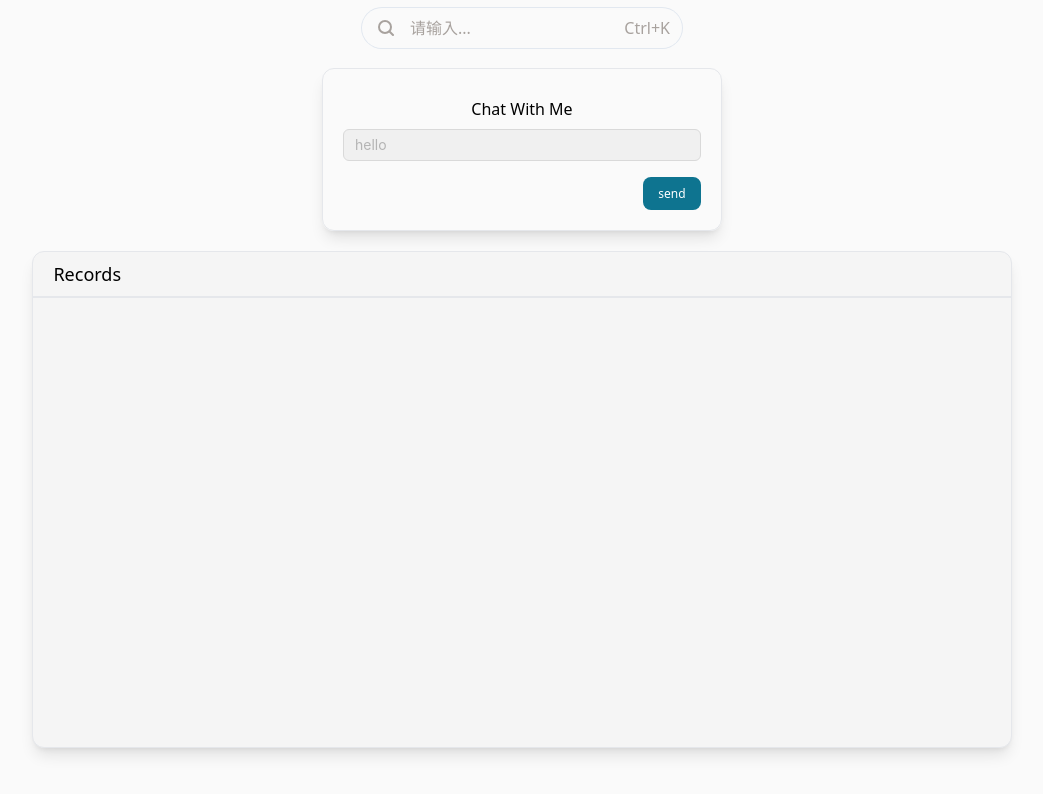
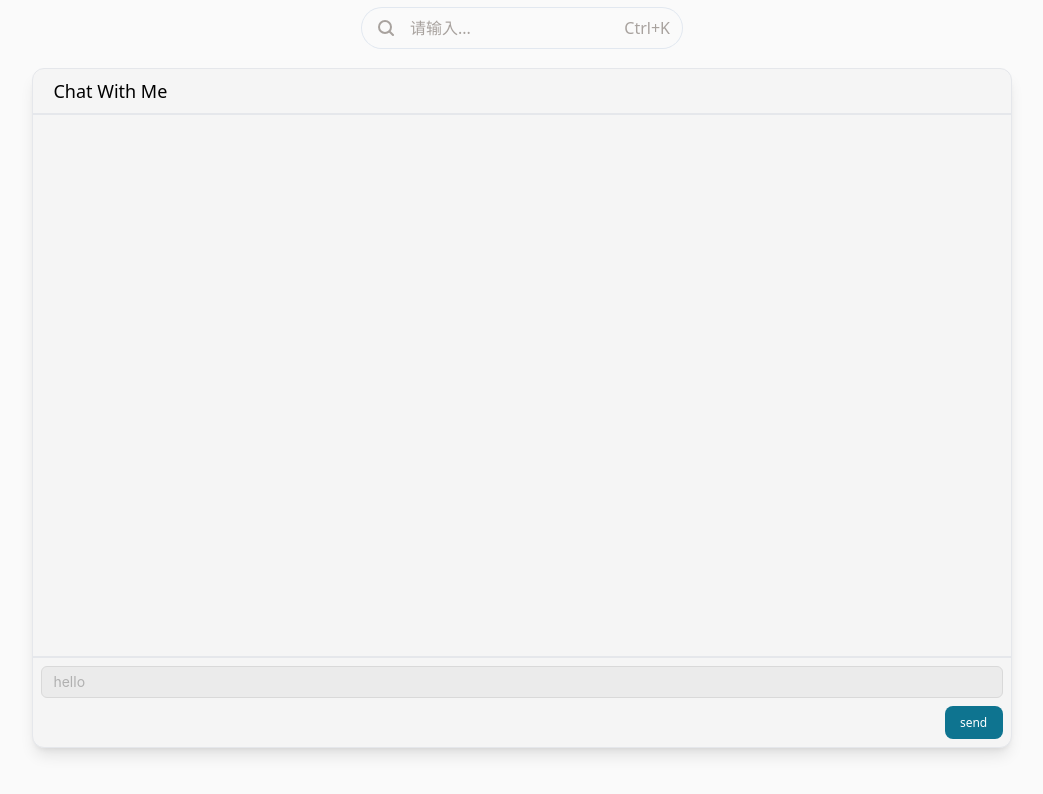
Before and after one commit to Naxisigut/DoraPocket, a Vue app: page /#/gpt-chatter in a window 1280 px wide. Shown: the top 794 px of the page, without its empty margins (118-1161 px from the left). Built offline with nearby package versions, Linux system fonts and the light colour scheme; a small style sheet from the web is missing.

Commit message:
feat: gpt-chatter 聊天样式优化

```diff
--- a/src/views/gpt-chatter/components/chat-record.vue
+++ b/src/views/gpt-chatter/components/chat-record.vue
@@ -1,20 +1,26 @@
 <template>
-  <div class="chat-record" :class="{ 'right': props.record.role === 'user' }">
-    <span :class="{'bg-user': props.record.role === 'user'}" class=" max-w-[50%] inline-block whitespace-normal py-1 px-2 border border-gray-200 rounded-md">
+  <div class="chat-record flex items-center" :class="{ 'justify-end': props.record.role === 'user' }">
+    <i v-if="!isUser" style="font-size: xx-large;" class="iconfont icon-bot-solid mr-2 text-blue-200"></i>
+    <span :class="[ isUser ? 'bg-user' : 'bg-assistant' ]" class=" max-w-[80%] flex-1 inline-block whitespace-normal py-1 px-2 border border-gray-200 rounded-md">
       {{ props.record.content }}
     </span>
+    <i v-if="isUser" style="font-size: xx-large;" class="iconfont icon-user ml-2 text-blue-200"></i>
   </div>
 </template>
 
 
 <script lang="ts" setup>
-import { PropType } from 'vue';
+import { PropType, computed } from 'vue';
 const props = defineProps({
   record: {
     type: Object as PropType<Message>,
     required: true
   }
 })
+
+const isUser = computed(() => props.record.role === 'user')
+
+
 
 </script>
 
@@ -25,6 +31,9 @@ const props = defineProps({
 .bg-user{
   background: rgb(101 163 13);
 }
+.bg-assistant{
+  background: rgb(255 255 255);
+}
 .chat-record + .chat-record{
   margin-top: 10px;
 }
--- a/src/views/gpt-chatter/index.vue
+++ b/src/views/gpt-chatter/index.vue
@@ -1,27 +1,26 @@
 <script lang="ts">
 export default{
-  name: 'gpt-chatter'
-}
+  name: 'GptChatter',
+};
 </script>
 
 <template>
   <div class=" h-[90vh] p-[20px] flex flex-col items-center">
-    <div class=" w-[400px] shadow-lg border border-gray-200 rounded-xl p-5 ">
-      <h4 class=" leading-10 text-center">Chat With Me</h4>
-      <a-textarea autosize v-model:value="userInput" :disabled="!allowInput"></a-textarea>
-      <div class="btn-wrapper text-right mt-4">
-        <i class="iconfont icon-setting mr-3 hover:font-bold" @click="openSetting"></i>
-        <c-button size="mini" type="primary" @click="send" @key.enter="send">send</c-button>
-      </div>
-    </div>
 
-    <div class=" flex flex-col w-[80%] h-0 flex-1 mt-5  bg-neutral-100 shadow-lg border border-gray-200 rounded-xl">
+    <div class=" flex flex-col w-full md:w-[80%] h-[100%] bg-neutral-100 shadow-lg border border-gray-200 rounded-xl">
       <h4 class=" px-5 py-2 border-b-2 text-lg">
-        <span>Records</span>
-        <i class="iconfont icon-clear hover:font-bold float-right" @click="clear"></i>
+        <span>Chat With Me</span>
       </h4>
       <div class="p-5 overflow-auto h-0 flex-1">
         <ChatRecord v-for="(item, index) in messages" :key="index" :record="item"></ChatRecord>
+      </div>
+      <div class=" border-t-2 p-2">
+        <a-textarea autosize v-model:value="userInput" :disabled="!allowInput" @keyup.ctrl.enter="send"></a-textarea>
+        <div class="btn-wrapper text-right mt-2">
+          <i class="iconfont icon-clear mr-3 hover:font-bold " @click="clear"></i>
+          <i class="iconfont icon-setting mr-3 hover:font-bold" @click="openSetting"></i>
+          <c-button size="mini" type="primary" @click="send">send</c-button>
+        </div>
       </div>
     </div>
 
@@ -39,8 +38,7 @@ export default{
 </template>
 
 <script lang="ts" setup>
-import {ref, reactive, computed } from 'vue';
-import { Configuration, OpenAIApi } from 'openai';
+import {ref, computed } from 'vue';
 import Msg from '@/components/Message';
 import ChatRecord from './components/chat-record.vue';
 import { useMessages } from './useMessages';
@@ -49,10 +47,10 @@ import { useChatter } from './useChatter';
 const { configForm, chatter, initChatter, getAnswer } = useChatter()
 const { messages, clear, msgGo, msgBack } = useMessages()
 
+const settingVisible = ref<boolean>(false)
 const openSetting = () => {
   settingVisible.value = true
 }
-const settingVisible = ref<boolean>(false)
 const handleOk = () => {
   initChatter()
   settingVisible.value = false
@@ -64,6 +62,7 @@ const allowInput = computed(()=>!!chatter.value)
 const send = ()=>{
   if(!allowInput.value)return Msg.error('请设置api！')
   msgGo(userInput.value)
+  userInput.value = ''
   getAnswer(messages).then((res)=>{
     msgBack(res.content)
     // console.log(res.content);
--- a/src/views/gpt-chatter/useMessages.ts
+++ b/src/views/gpt-chatter/useMessages.ts
@@ -2,8 +2,8 @@ import { ref, reactive } from 'vue';
 
 export const useMessages = ()=>{
   const messages = reactive<Message[]>([
-    // { role: 'assistant', content: '1'},
-    // { role: 'assistant', content: '2'},
+    // { role: 'assistant', content: '你好你好你好你好你好你好你好你好你好你好你好你好你好你好你好你好你好你好你好你好'},
+    // { role: 'assistant', content: '你好你好你好你好你好你好你好你好你好你好你好你好你好你好你好你好你好你好你好你好'},
     // { role: 'user', content: '你好你好你好你好你好你好你好你好你好你好你好你好你好你好你好你好你好你好你好你好'},
     // { role: 'user', content: '你好你好你好你好你好你好你好你好你好你好你好你好你好你好你好你好你好你好你好你好'},
     // { role: 'user', content: '你好你好你好你好你好你好你好你好你好你好你好你好你好你好你好你好你好你好你好你好'},
```
Also changed, not shown: index.html (+1 -1 lines).
